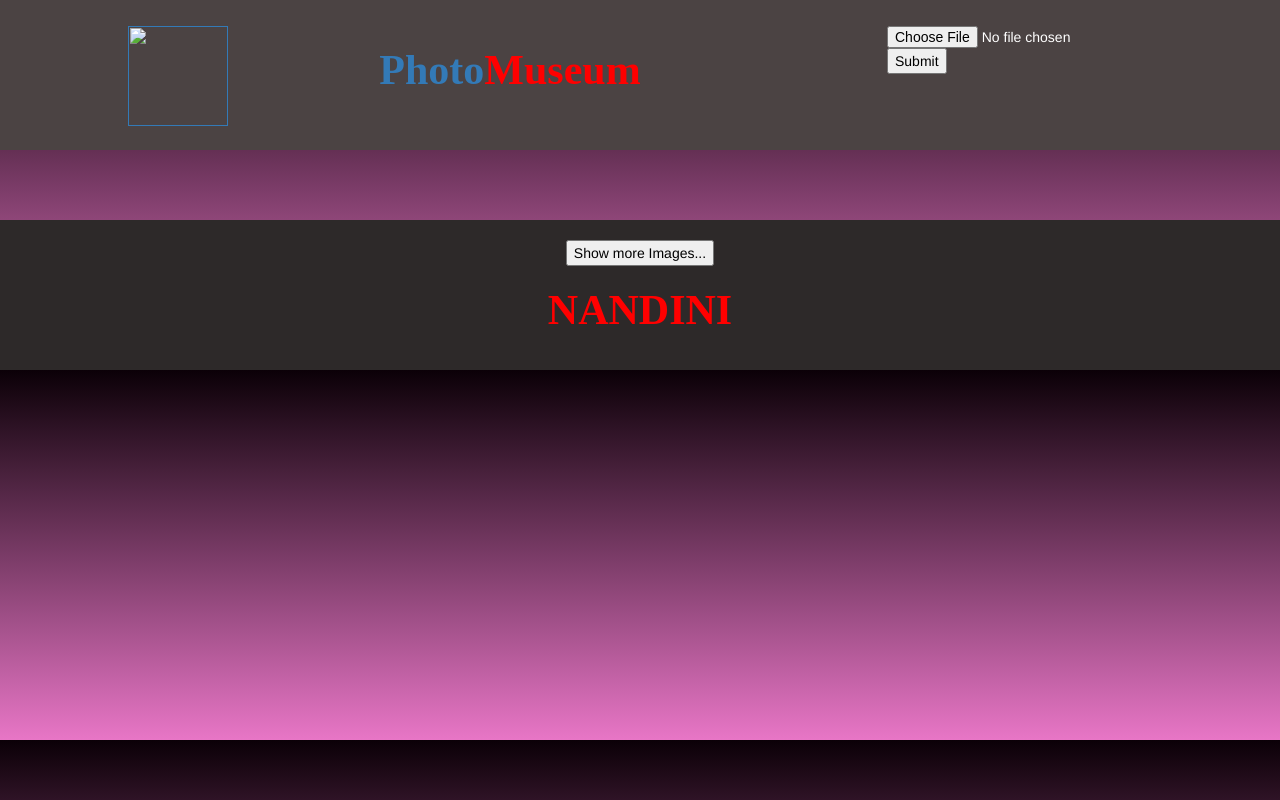
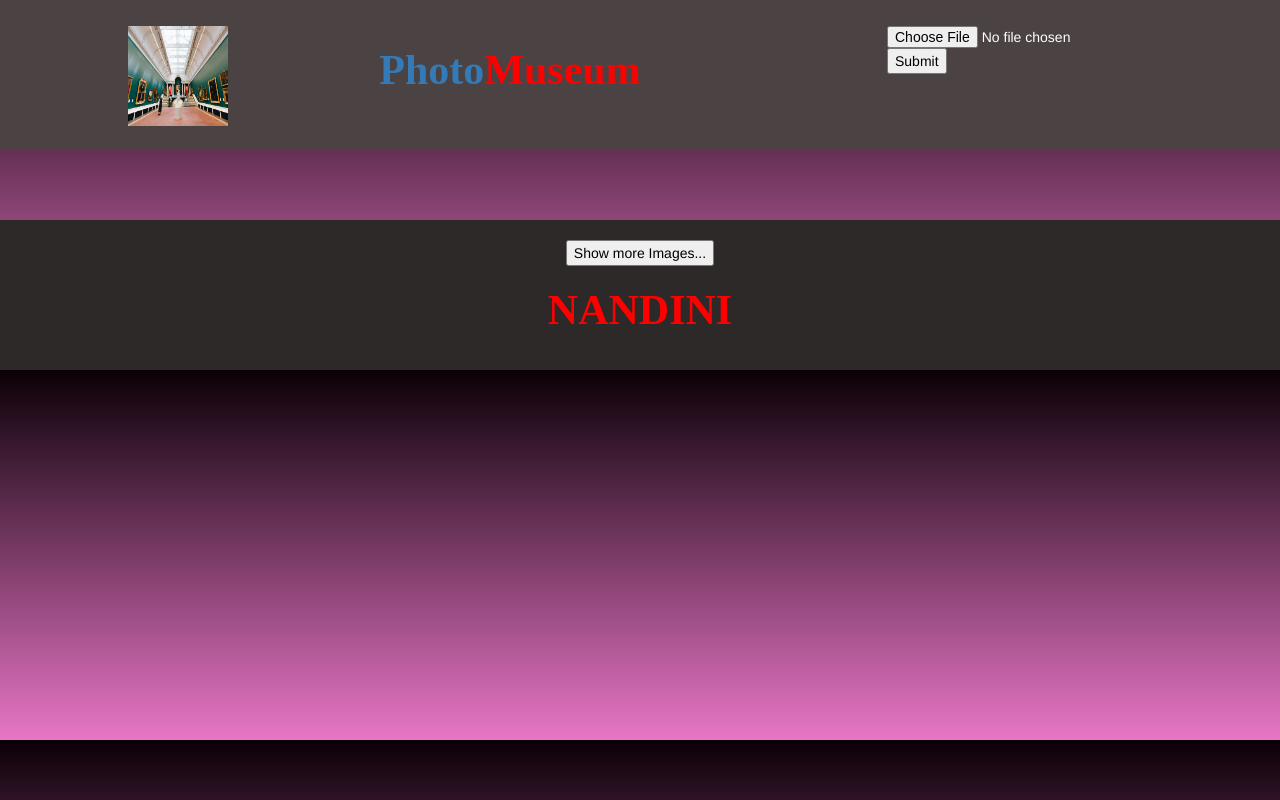
Before and after one commit to nandini50/assessment_2, a plain HTML site: page index.html in a window 1280 px wide. Drawn offline with nearby package versions, Linux system fonts and the light colour scheme; no server answers.

Commit message:
second commit

```diff
--- a/index.html
+++ b/index.html
@@ -11,7 +11,7 @@
 <body class="gallery">
     <section id="header">
         <div class="header-container">
-            <div class="header-logo"><a href=""><img class="header-img"src=""></a></div>
+            <div class="header-logo"><a href=""><img class="header-img" src="./image.jpg"></a></div>
             <div class="name"><a id="anchor"href="">Photo<span class="name1">Museum</span></a></div>
             <div class="form-box">
                 <div>
```
